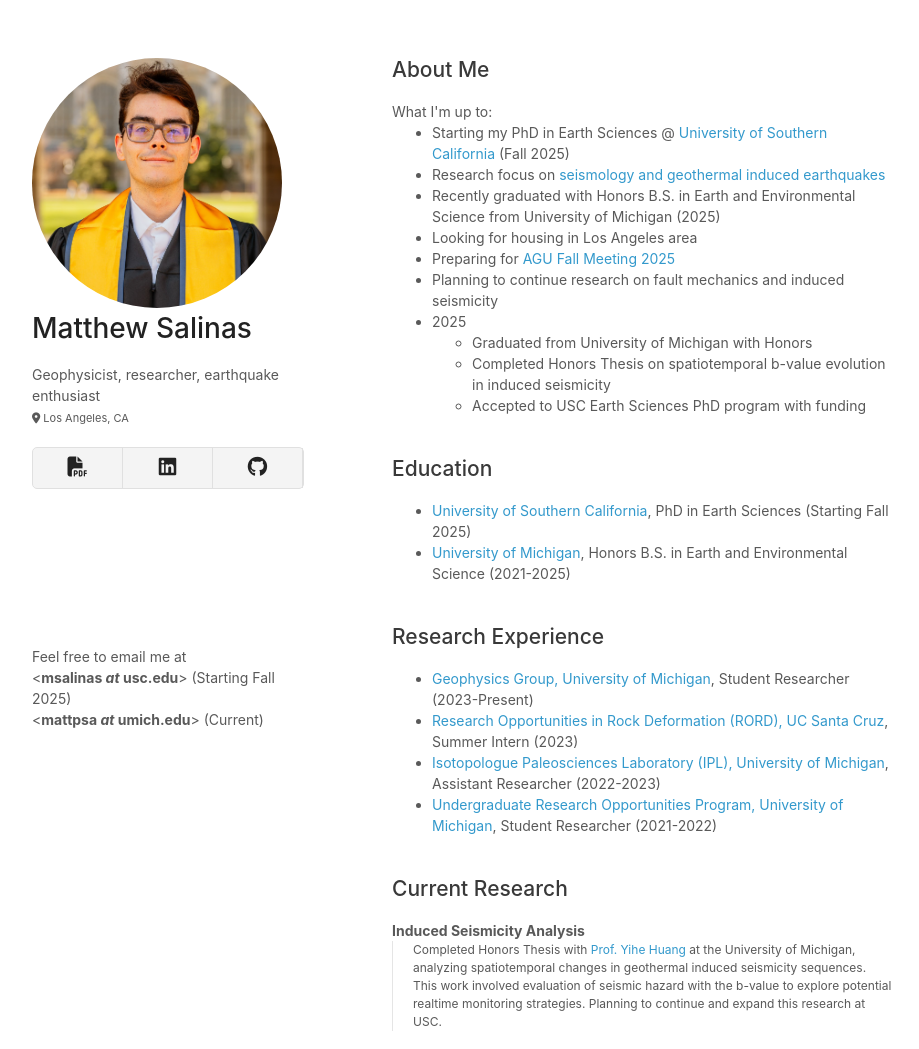
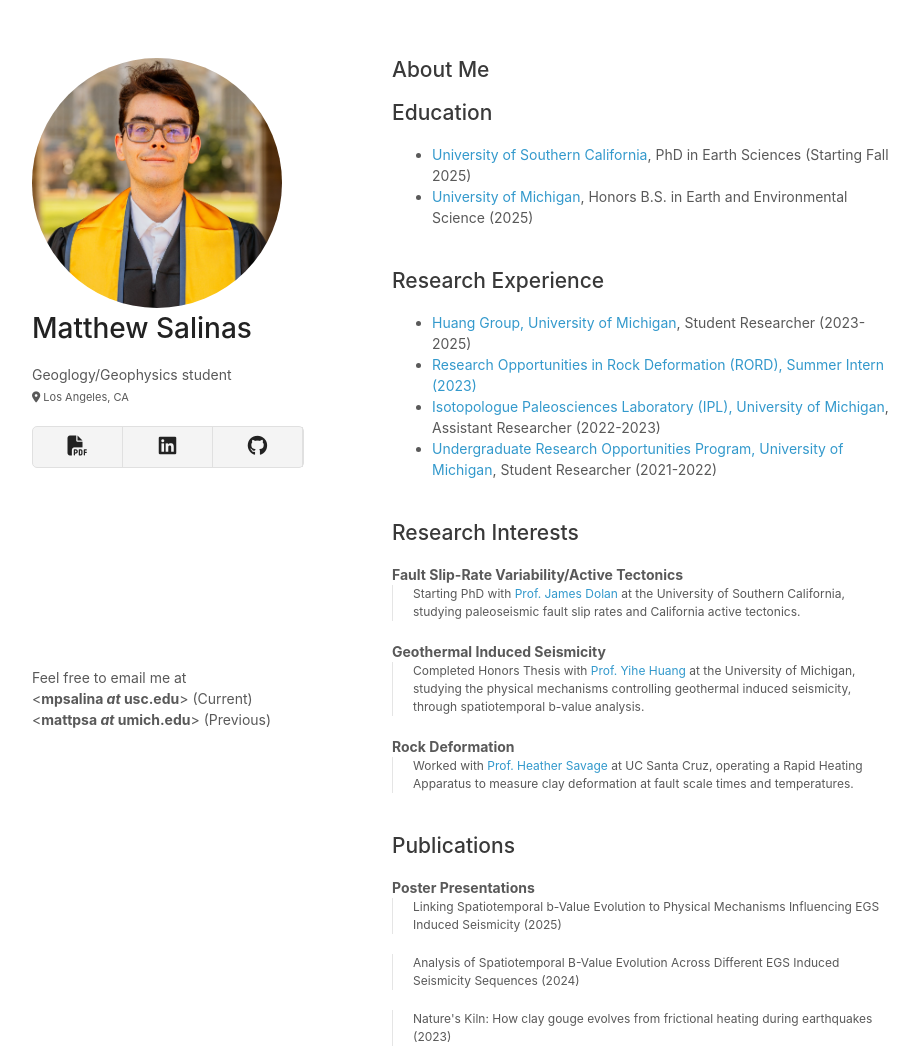
Before and after one commit to mattpsalinas/mattpsalinas.github.io, a plain HTML site: page index.html in a window 1280 px wide. Shown: the top 1049 px of the page, without its empty margins (178-1097 px from the left). Drawn offline with Linux system fonts and the light colour scheme.

Commit message:
Update index.html

```diff
--- a/index.html
+++ b/index.html
@@ -15,7 +15,7 @@
     <header>
       <img src="profile.jpg" width="250" height="250" style="border-radius: 50%; object-fit: cover;">
       <h1>Matthew Salinas</h1>
-      <p>Geophysicist, researcher, earthquake enthusiast
+      <p>Geoglogy/Geophysics student
   <br><small><i class="fa-solid fa-location-dot"></i> Los Angeles, CA</small>
       </p>
       <ul>
@@ -28,56 +28,49 @@
     <section>
       <h2>About Me</h2>
 
-      What I'm up to:
-      <ul>
-        <li>Starting my PhD in Earth Sciences @ <a href="https://usc.edu/">University of Southern California</a> (Fall 2025)</li>
-        <li>Research focus on <a href="#">seismology and geothermal induced earthquakes</a></li>
-        <li>Recently graduated with Honors B.S. in Earth and Environmental Science from University of Michigan (2025)</li>
-        <li>Looking for housing in Los Angeles area</li>
-        <li>Preparing for <a href="#">AGU Fall Meeting 2025</a></li>
-        <li>Planning to continue research on fault mechanics and induced seismicity</li>
-        <li>2025</li>
-        <ul>
-          <li>Graduated from University of Michigan with Honors</li>
-          <li>Completed Honors Thesis on spatiotemporal b-value evolution in induced seismicity</li>
-          <li>Accepted to USC Earth Sciences PhD program with funding</li>
-        </ul>
-      </ul>
-      <br>
-
       <h2>Education</h2>
       <ul>
         <li><a href="https://usc.edu/">University of Southern California</a>, PhD in Earth Sciences (Starting Fall 2025)</li>
-        <li><a href="https://umich.edu/">University of Michigan</a>, Honors B.S. in Earth and Environmental Science (2021-2025)</li>
+        <li><a href="https://umich.edu/">University of Michigan</a>, Honors B.S. in Earth and Environmental Science (2025)</li>
       </ul>
       <br>
 
       <h2>Research Experience</h2>
       <ul>
-        <li><a href="#">Geophysics Group, University of Michigan</a>, Student Researcher (2023-Present)</li>
-        <li><a href="#">Research Opportunities in Rock Deformation (RORD), UC Santa Cruz</a>, Summer Intern (2023)</li>
-        <li><a href="#">Isotopologue Paleosciences Laboratory (IPL), University of Michigan</a>, Assistant Researcher (2022-2023)</li>
-        <li><a href="#">Undergraduate Research Opportunities Program, University of Michigan</a>, Student Researcher (2021-2022)</li>
+        <li><a href="https://sites.lsa.umich.edu/yihehuang/">Huang Group, University of Michigan</a>, Student Researcher (2023-2025)</li>
+        <li><a href="https://sites.wustl.edu/rord/">Research Opportunities in Rock Deformation (RORD), Summer Intern (2023)</li>
+        <li><a href="https://sites.lsa.umich.edu/isopaleolab/">Isotopologue Paleosciences Laboratory (IPL), University of Michigan</a>, Assistant Researcher (2022-2023)</li>
+        <li><a href="https://lsa.umich.edu/urop">Undergraduate Research Opportunities Program, University of Michigan</a>, Student Researcher (2021-2022)</li>
       </ul>
       <br>
 
-      <h2>Current Research</h2>
+      <h2>Research Interests</h2>
 
-      <b>Induced Seismicity Analysis</b>
+      <b>Fault Slip-Rate Variability/Active Tectonics</b>
       <blockquote style="font-style: normal; ">
-        <p style="font-size: 12px;">Completed Honors Thesis with <a href="#">Prof. Yihe Huang</a> at the University of Michigan, analyzing spatiotemporal changes in geothermal induced seismicity sequences. This work involved evaluation of seismic hazard with the b-value to explore potential realtime monitoring strategies. Planning to continue and expand this research at USC.</p>
+        <p style="font-size: 12px;">Starting PhD with <a href="https://dornsife.usc.edu/profile/james-dolan/">Prof. James Dolan</a> at the University of Southern California, studying paleoseismic fault slip rates and California active tectonics.</p>
+      </blockquote>
+
+
+      <b>Geothermal Induced Seismicity</b>
+      <blockquote style="font-style: normal; ">
+        <p style="font-size: 12px;">Completed Honors Thesis with <a href="https://lsa.umich.edu/earth/people/faculty/yihe-huang.html">Prof. Yihe Huang</a> at the University of Michigan, studying the physical mechanisms controlling geothermal induced seismicity, through spatiotemporal b-value analysis.</p>
       </blockquote>
 
       <b>Rock Deformation</b>
       <blockquote style="font-style: normal; ">
-        <p style="font-size: 12px;">Worked with <a href="#">Prof. Heather Savage</a> at UC Santa Cruz, operating a Rapid Heating Apparatus to measure clay deformation at fault scale times and temperatures. This research included field work in Eastern California and resulted in a presentation at AGU Fall Meeting 2023.</p>
+        <p style="font-size: 12px;">Worked with <a href="https://seismo.sites.ucsc.edu/heather-savage/">Prof. Heather Savage</a> at UC Santa Cruz, operating a Rapid Heating Apparatus to measure clay deformation at fault scale times and temperatures.</p>
       </blockquote>
 
       <br>
 
       <h2>Publications</h2>
 
-      <b>AGU Poster Presentations</b>
+      <b>Poster Presentations</b>
+      <blockquote style="font-style: normal; ">
+        <p style="font-size: 12px;">Linking Spatiotemporal b-Value Evolution to Physical Mechanisms Influencing EGS Induced Seismicity (2025)</p>
+      </blockquote>
+
       <blockquote style="font-style: normal; ">
         <p style="font-size: 12px;">Analysis of Spatiotemporal B-Value Evolution Across Different EGS Induced Seismicity Sequences (2024)</p>
       </blockquote>
@@ -106,9 +99,8 @@
 
       <h2>Teaching</h2>
       <ul>
-        <li>Undergraduate Instructional Aid, Introduction to Earth Sciences, University of Michigan (2024-2025)</li>
-        <li>Worked with the Center for Research on Learning & Teaching (CRLT) to develop equity focused teaching practices</li>
-        <li>Created and modified quiz and exam questions to better test student knowledge</li>
+        <li>Undergraduate Instructional Aid, Earth Math, University of Michigan (Winter 2025)</li>
+        <li>Undergraduate Instructional Aid, Introduction to Earth Sciences, University of Michigan (Fall 2024)</li>
       </ul>
 
       <br>
@@ -126,8 +118,8 @@
     </section>
     <footer>
       <p>Feel free to email me at <br>
-        &lt;<b>msalinas <i>at</i> usc.edu</b>&gt; (Starting Fall 2025)<br>
-        &lt;<b>mattpsa <i>at</i> umich.edu</b>&gt; (Current)
+        &lt;<b>mpsalina <i>at</i> usc.edu</b>&gt; (Current)<br>
+        &lt;<b>mattpsa <i>at</i> umich.edu</b>&gt; (Previous)
       </p>
     </footer>
   </div>
```
